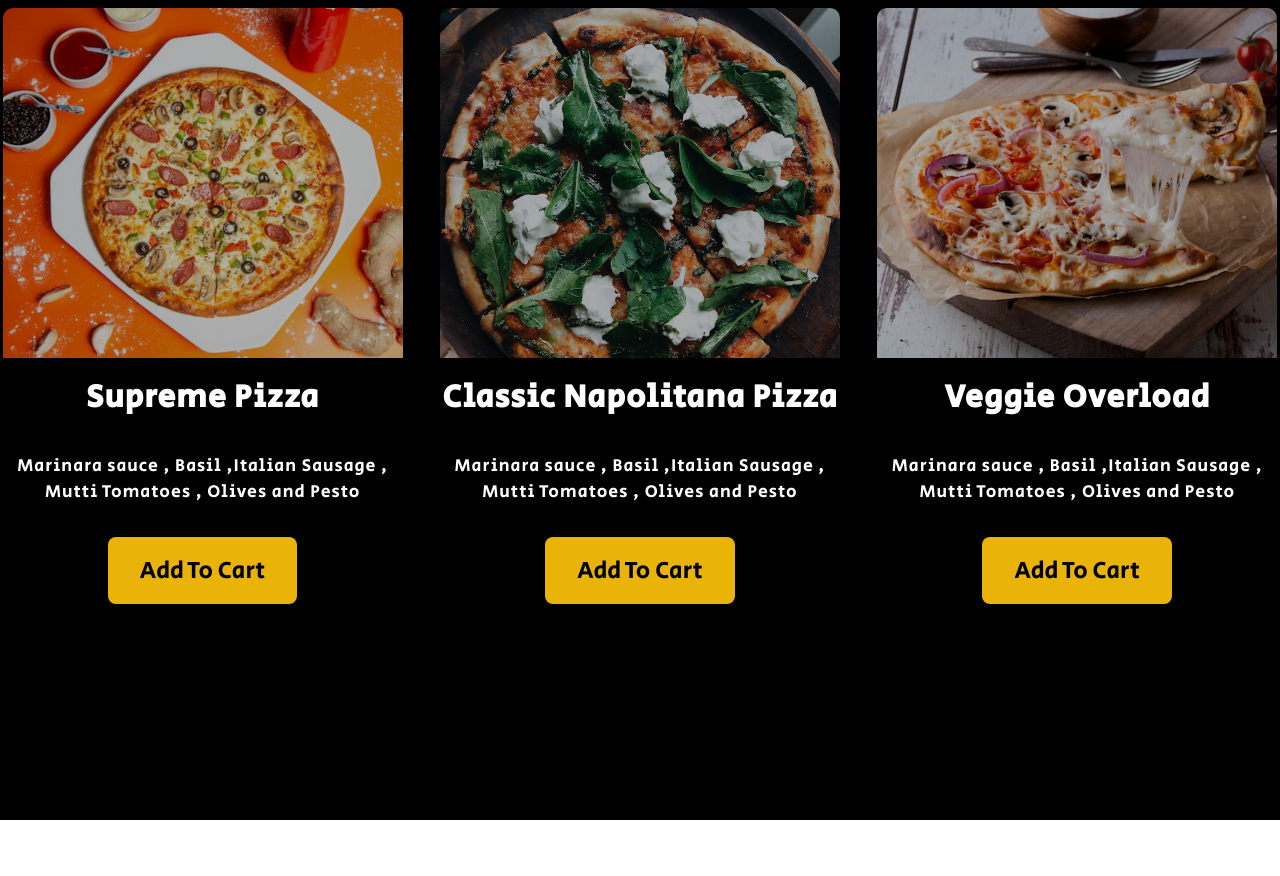
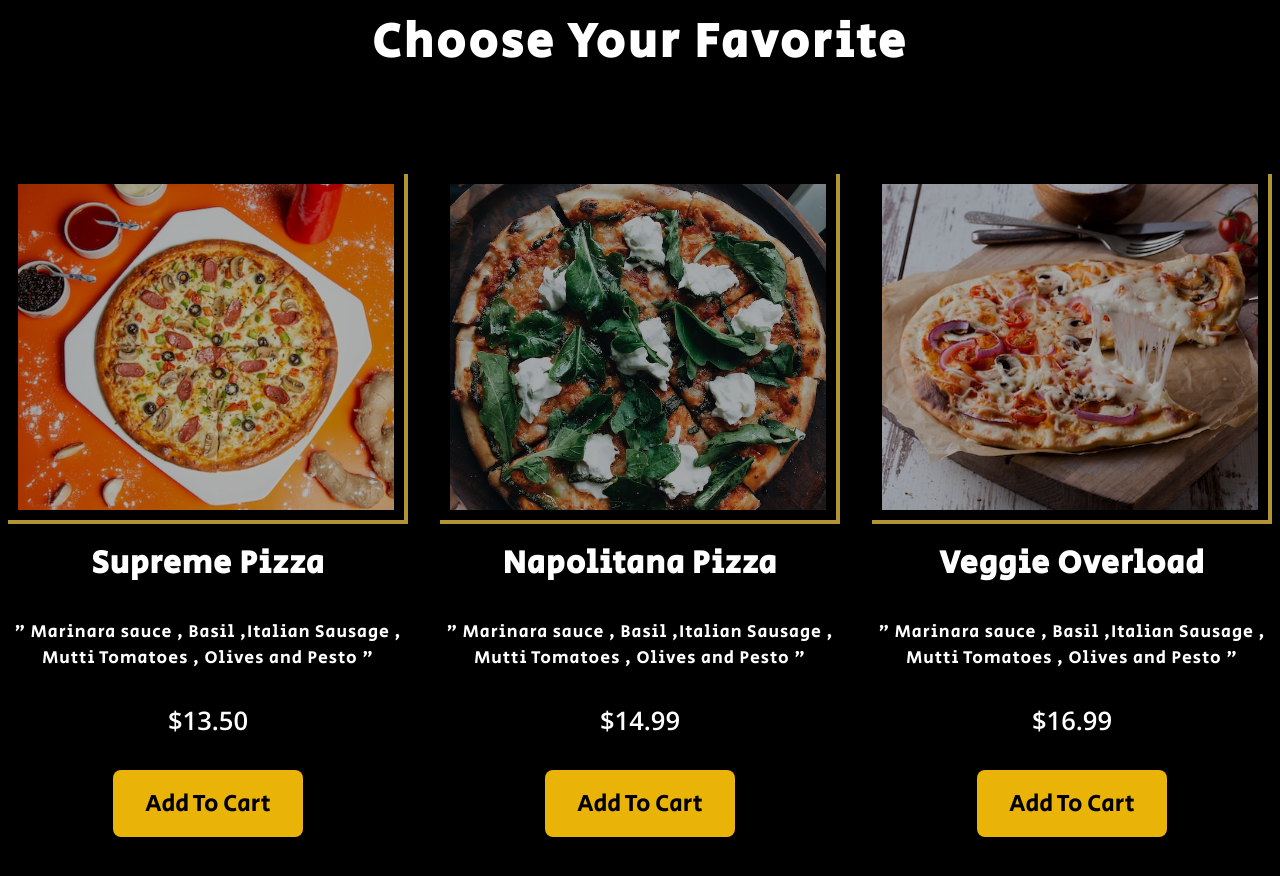
Before and after one commit to Hassene-Belhaj/React-Website-FastFood-Using-styled-Component, a React (Vite) app: page / in a window 1280 px wide. Shown: the part 840-1716 px from the top of the page. Before the commit the page ends 1660 px from the top, so only its background shows below. Built offline with nearby package versions, Linux system fonts and the light colour scheme.

Commit message:
update pizzaSection

```diff
--- a/index.html
+++ b/index.html
@@ -7,6 +7,9 @@
     <link rel="preconnect" href="https://fonts.googleapis.com">
     <link rel="preconnect" href="https://fonts.gstatic.com" crossorigin>
     <link href="https://fonts.googleapis.com/css2?family=Secular+One&display=swap" rel="stylesheet">
+    <link rel="preconnect" href="https://fonts.googleapis.com">
+    <link rel="preconnect" href="https://fonts.gstatic.com" crossorigin>
+    <link href="https://fonts.googleapis.com/css2?family=Open+Sans:wght@400;500;600&display=swap" rel="stylesheet">
     <title>Vite + React</title>
   </head>
   <body>
--- a/src/Components/Hero/Hero.Style.jsx
+++ b/src/Components/Hero/Hero.Style.jsx
@@ -58,7 +58,7 @@ color: #000;
 font-size: 1.5rem;
 transition: all 0.2s ease-in-out;
 &:hover {
-    background: #facc15;
+    background:#f1c71f ;
     transition: all 0.2s ease-in-out;
 
 }
--- a/src/Components/PizzaSection/Data.jsx
+++ b/src/Components/PizzaSection/Data.jsx
@@ -9,17 +9,21 @@ export const Data =  [
     image: img1,
     title:"Supreme Pizza",
     ingredients :"Marinara sauce , Basil ,Italian Sausage , Mutti Tomatoes , Olives and Pesto",
+    price: '$13.50',
     },
 
     {
     image : img2,
-    title:"Classic Napolitana Pizza",
+    title:"Napolitana Pizza",
     ingredients :"Marinara sauce , Basil ,Italian Sausage , Mutti Tomatoes , Olives and Pesto",
+    price: '$14.99',
+
     },
 
     {
     image : img3,
     title:"Veggie Overload",
     ingredients :"Marinara sauce , Basil ,Italian Sausage , Mutti Tomatoes , Olives and Pesto",
+    price: '$16.99',
     },
 ]
--- a/src/Components/PizzaSection/PizzaSection.Style.jsx
+++ b/src/Components/PizzaSection/PizzaSection.Style.jsx
@@ -8,7 +8,7 @@ background: #000;
 `
 
 export const PizzaSectionDiv = styled.div`
-width: 100%;
+width: 80%;
 height: 100%;
 display: flex;
 justify-content: center;
@@ -35,7 +35,7 @@ flex-direction: column;
 align-items: center;
 margin: 0 auto;
 margin-bottom: 4rem;
-border-radius: 10px;
+/* border-radius: 10px; */
 transition: all 0.2s ease-in-out;
 
 
@@ -54,17 +54,28 @@ flex-direction:column;
 width: 400px;
 height: 50%;
 object-fit: cover;
-border-top-left-radius: 10px;
-border-top-right-radius: 10px;
+/* border-top-left-radius: 10px;
+border-top-right-radius: 10px; */
 opacity: 0.7;
-/* border-bottom: 7px solid #facc15;
-border-right: 7px solid #facc15; */
+border-right: 4px solid #fcd34d ;
+border-bottom: 4px solid #fcd34d;
+padding: 10px 10px;
 @media screen and (max-width : 880px) {
   width:360px;
 }
 `
 
 export const PizzaSectionH2 = styled.h2`
+text-align: center;
+font-size: 3rem;
+color: #fff;
+padding-top: 3rem;
+padding-bottom: 3rem;
+letter-spacing: 3px;
+`
+
+
+export const PizzaSectionH3 = styled.h3`
 text-align: center;
 font-size: 2rem;
 color: #fff;
@@ -79,3 +90,11 @@ color: #fff;
 padding: 1rem 0;
 letter-spacing: 1px;
 `
+export const PizzaSectionP2 = styled.p`
+text-align: center;
+font-size: 1.6rem;
+color: #fff;
+padding: 1rem 0;
+font-family: 'Open Sans', sans-serif;
+font-weight: 600;
+`
--- a/src/Components/PizzaSection/PizzaSection.jsx
+++ b/src/Components/PizzaSection/PizzaSection.jsx
@@ -1,5 +1,5 @@
 import React from 'react'
-import { PizzaSectionContainer, PizzaSectionDiv, PizzaSectionDivCard, PizzaSectionH2, PizzaSectionImage, PizzaSectionP } from './PizzaSection.Style'
+import { PizzaSectionContainer, PizzaSectionDiv, PizzaSectionDivCard, PizzaSectionH2, PizzaSectionH3, PizzaSectionImage, PizzaSectionP, PizzaSectionP2 } from './PizzaSection.Style'
 import { Data } from './Data'
 import { Button } from '../Hero/Hero.Style'
 
@@ -8,13 +8,15 @@ const PizzaSection = () => {
   return (
    <>
    <PizzaSectionContainer>
+    <PizzaSectionH2>Choose Your Favorite</PizzaSectionH2>
    <PizzaSectionDiv>
      {Data.map((item,index)=>{
       return (
          <PizzaSectionDivCard key={index}>
          <PizzaSectionImage src={item.image} />
-         <PizzaSectionH2>{item.title}</PizzaSectionH2>
-         <PizzaSectionP>{item.ingredients}</PizzaSectionP>
+         <PizzaSectionH3>{item.title}</PizzaSectionH3>
+         <PizzaSectionP>" {item.ingredients} "</PizzaSectionP>
+         <PizzaSectionP2>{item.price}</PizzaSectionP2>
          <Button>Add To Cart</Button>
          </PizzaSectionDivCard>
       )
```
